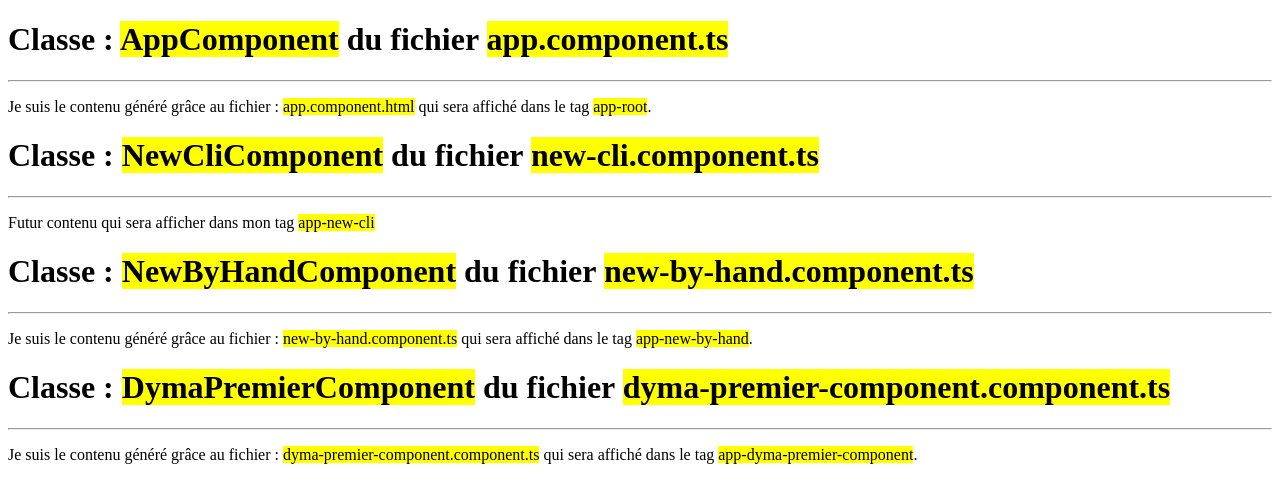
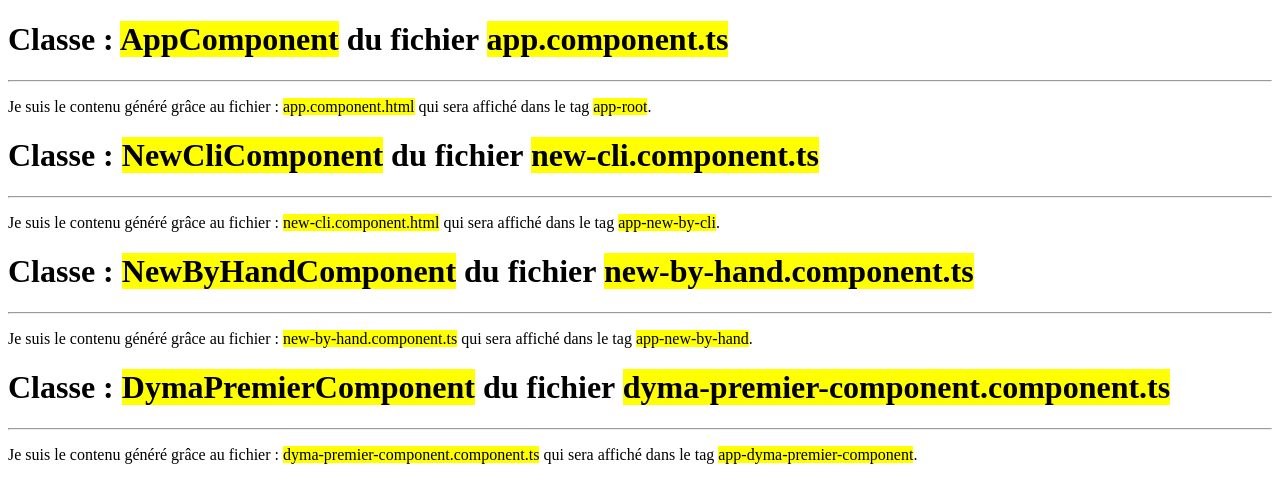
Before and after one commit to Zyrass/dyma-cours-angular, an Angular app in the folder creating-a-component/: page / in a window 1280 px wide. Shown: the top 502 px of the page. Built offline with nearby package versions, Linux system fonts and the light colour scheme.

Commit message:
add a component created with cli

```diff
--- a/creating-a-component/src/app/new-cli/new-cli.component.html
+++ b/creating-a-component/src/app/new-cli/new-cli.component.html
@@ -1,5 +1,5 @@
 <h1>Classe : <mark>NewCliComponent</mark> du fichier <mark>new-cli.component.ts</mark></h1>
-<hr>
+<hr />
 <p>
-    Futur contenu qui sera afficher dans mon tag <mark>app-new-cli</mark>
+    Je suis le contenu généré grâce au fichier : <mark>new-cli.component.html</mark> qui sera affiché dans le tag <mark>app-new-by-cli</mark>.
 </p>
```
